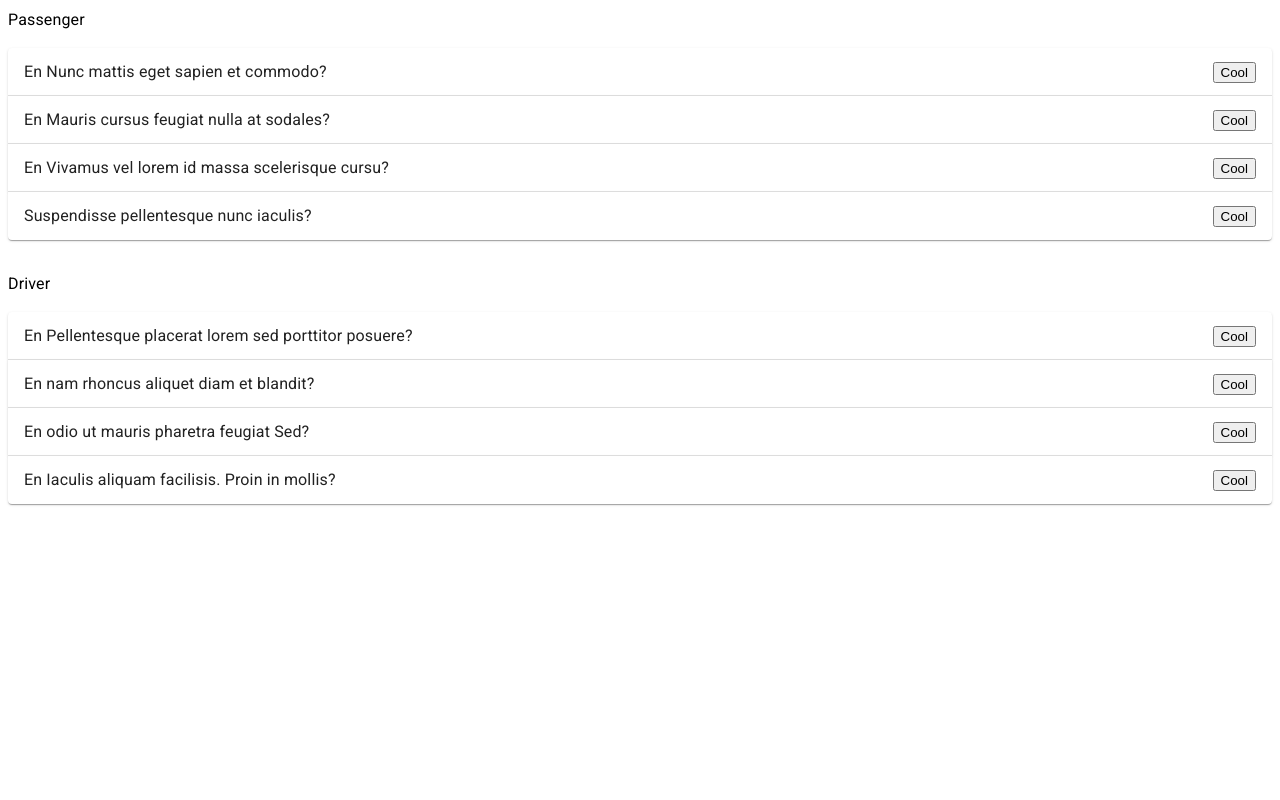
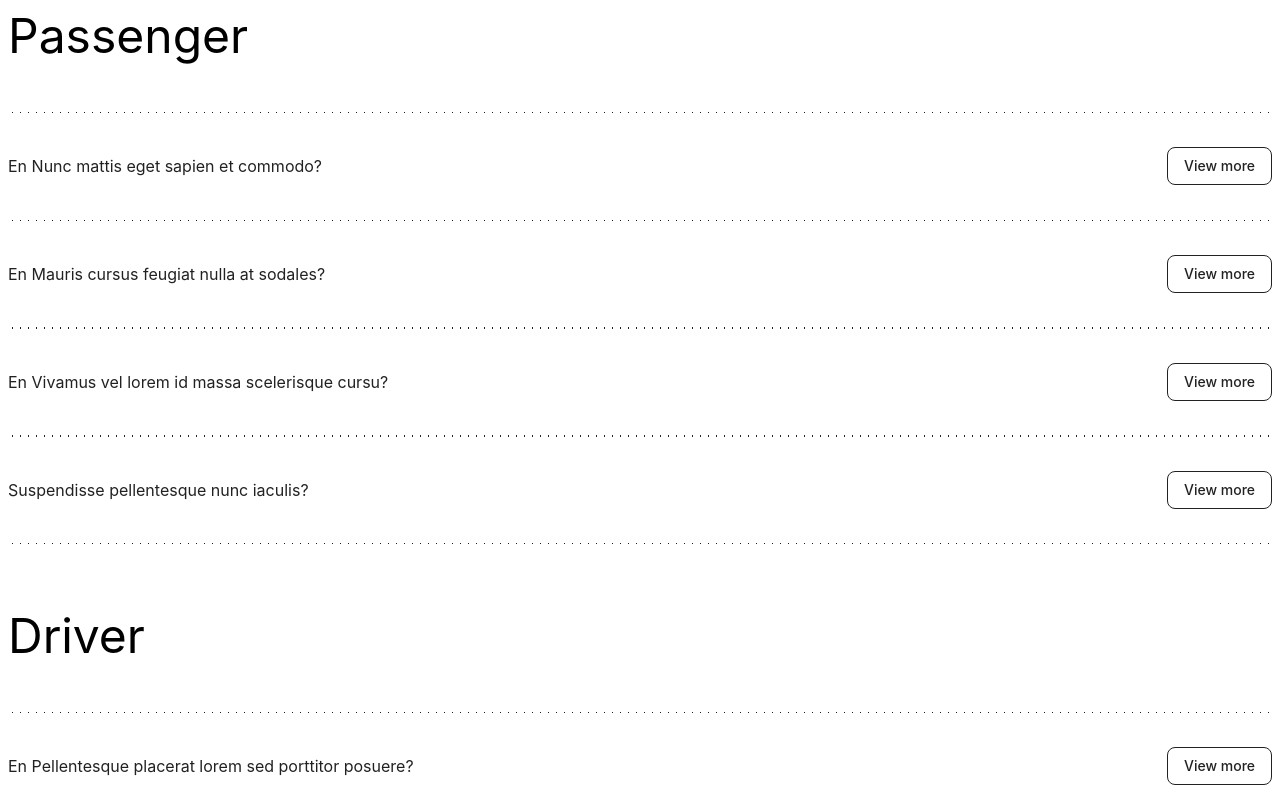
Before and after one commit to tiavina-mika/mui-custom-accordion, a React (Create React App) app in the folder src/: page / in a window 1280 px wide. Shown: the top 800 px of the page. Built offline with nearby package versions, Linux system fonts and the light colour scheme.

Commit message:
customize accordion components

```diff
--- a/src/Faqs.tsx
+++ b/src/Faqs.tsx
@@ -1,9 +1,11 @@
-import { Box, Stack, Typography } from "@mui/material";
+import { Box, Button, Stack, Typography, styled } from "@mui/material";
 import Accordion from "@mui/material/Accordion";
-import AccordionSummary from "@mui/material/AccordionSummary";
+import AccordionSummary, {
+  AccordionSummaryProps
+} from "@mui/material/AccordionSummary";
 import AccordionDetails from "@mui/material/AccordionDetails";
 import fr from "./faqs.json";
-import { useMemo } from "react";
+import { SyntheticEvent, useMemo, useState } from "react";
 
 interface IContent {
   question: string;
@@ -15,7 +17,60 @@ interface Item {
   content: IContent[];
 }
 
+const getBorder = (isFirstItem: boolean) => ({
+  backgroundImage:
+    "linear-gradient(to right, rgb(34, 34, 34) 0 10%, rgba(255, 255, 255, 0) 10%)",
+  backgroundPosition: isFirstItem ? "top" : "bottom",
+  backgroundSize: "8px 1px",
+  backgroundRepeat: "repeat-x",
+  // remove the default border bottom
+  "&:before": {
+    backgroundColor: "transparent !important"
+  }
+});
+
+// --------- button --------- //
+const StyledButton = styled(Button)(({ theme }) => ({
+  borderRadius: 8,
+  paddingLeft: 16,
+  paddingRight: 16,
+  textTransform: "inherit",
+  background: "transparent",
+  border: "1px solid" + theme.palette.secondary.main,
+  color: theme.palette.secondary.main,
+  "&:hover": {
+    background: theme.palette.secondary.main,
+    color: "#fff"
+  }
+}));
+
+// --------- accordion summary --------- //
+type StyledProps = {
+  isFirstItem: boolean;
+};
+const StyledAccordionSummary = styled(AccordionSummary, {
+  shouldForwardProp: (prop) => prop !== "isFirstItem"
+})<StyledProps>(({ theme, isFirstItem }) => ({
+  backgroundColor: "none",
+  "& .MuiAccordionSummary-expandIconWrapper.Mui-expanded": {
+    transform: "rotate(0deg)"
+  },
+  padding: "clamp(20px,3vw,30px) 0",
+  fontSize: "clamp(16px, 14.5915492958px + 0.2816901408vw, 20px)",
+  ...getBorder(isFirstItem)
+}));
+
 const Faqs = () => {
+  const [expanded, setExpanded] = useState<string | false>(false);
+
+  const handleChange = (panel: string) => (
+    event: SyntheticEvent,
+    isExpanded: boolean
+  ) => {
+    setExpanded(isExpanded ? panel : false);
+  };
+
+  // data
   const items = useMemo((): Item[] => {
     const keys = Object.keys(fr);
     return keys.map((key: string) => {
@@ -29,27 +84,32 @@ const Faqs = () => {
     });
   }, []);
 
-  console.log(items);
-
   return (
-    <Stack spacing={4}>
+    <Stack spacing={8}>
       {items.map((item, index) => (
-        <Stack key={item.title + index} spacing={2}>
+        <Stack key={item.title + index} spacing={6}>
           <Box>
-            <Typography sx={{ textTransform: "capitalize" }}>
+            <Typography variant="h3" sx={{ textTransform: "capitalize" }}>
               {item.title}
             </Typography>
           </Box>
           <Box>
             {item.content.map((subItem, subIndex) => (
-              <Accordion key={subItem.question + subIndex}>
-                <AccordionSummary
-                  expandIcon={<button>Cool</button>}
+              <Accordion
+                elevation={0}
+                key={subItem.question + subIndex}
+                expanded={expanded === "panel" + subIndex}
+                onChange={handleChange("panel" + subIndex)}
+                sx={subIndex === 0 ? undefined : getBorder(true)}
+              >
+                <StyledAccordionSummary
+                  isFirstItem={subIndex === 0}
+                  expandIcon={<StyledButton>View more</StyledButton>}
                   aria-controls="panel1a-content"
                   id="panel1a-header"
                 >
                   <Typography>{subItem.question}</Typography>
-                </AccordionSummary>
+                </StyledAccordionSummary>
                 <AccordionDetails>
                   <Typography>{subItem.response}</Typography>
                 </AccordionDetails>
--- a/src/index.tsx
+++ b/src/index.tsx
@@ -1,12 +1,15 @@
 import * as React from "react";
 import ReactDOM from "react-dom/client";
-import { StyledEngineProvider } from "@mui/material/styles";
+import { StyledEngineProvider, ThemeProvider } from "@mui/material/styles";
 import App from "./App";
+import { theme } from "./utils/themeUtils";
 
 ReactDOM.createRoot(document.querySelector("#root")).render(
   <React.StrictMode>
     <StyledEngineProvider injectFirst>
-      <App />
+      <ThemeProvider theme={theme}>
+        <App />
+      </ThemeProvider>
     </StyledEngineProvider>
   </React.StrictMode>
 );
--- /dev/null
+++ b/src/utils/themeUtils.ts
@@ -0,0 +1,104 @@
+import { createTheme } from "@mui/material";
+import { teal } from "@mui/material/colors";
+
+declare module "@mui/material/styles" {
+  interface BreakpointOverrides {
+    xs: boolean;
+    sm: boolean;
+    md: boolean;
+    lg: boolean;
+    xl: boolean;
+    "2xl": boolean;
+    "3xl": boolean;
+  }
+}
+
+export const palette = {
+  primary: {
+    light: teal[50],
+    main: "#03C9D7",
+    dark: teal[900],
+    contrastText: "#fff"
+  },
+  secondary: {
+    light: "#ff7961",
+    main: "#222222",
+    dark: "#ba000d",
+    contrastText: "#000"
+  },
+  success: {
+    main: "#00C292"
+  },
+  info: {
+    main: "#0BB2FB"
+  },
+  error: {
+    main: "#E46A76"
+  }
+};
+
+export const fontFamily = [
+  "Apercu",
+  "Apercu-Light",
+  "Apercu-Medium",
+  "Apercu-Bold",
+  "DM Sans",
+  "-apple-system",
+  "BlinkMacSystemFont",
+  '"Segoe UI"',
+  "Roboto",
+  '"Helvetica Neue"',
+  "Arial",
+  "sans-serif",
+  '"Apple Color Emoji"',
+  '"Segoe UI Emoji"',
+  '"Segoe UI Symbol"'
+].join(",");
+
+export const theme = createTheme({
+  breakpoints: {
+    values: {
+      xs: 0,
+      sm: 640,
+      md: 768,
+      lg: 1024,
+      xl: 1280,
+      "2xl": 1536,
+      "3xl": 1700
+    }
+  },
+  palette,
+  typography: {
+    fontFamily
+  },
+  components: {
+    MuiTextField: {
+      styleOverrides: {
+        root: {
+          "& .MuiOutlinedInput-root": {
+            "& .MuiOutlinedInput-notchedOutline": {
+              border: "none",
+              backgroundColor: "#F8F8F8"
+            }
+          }
+        }
+      },
+      defaultProps: {
+        inputProps: {
+          style: {
+            fontSize: "12px"
+          }
+        }
+      }
+    },
+    MuiLink: {
+      styleOverrides: {
+        root: {
+          "&.MuiTypography-root": {
+            fontFamily
+          }
+        }
+      }
+    }
+  }
+});
```
